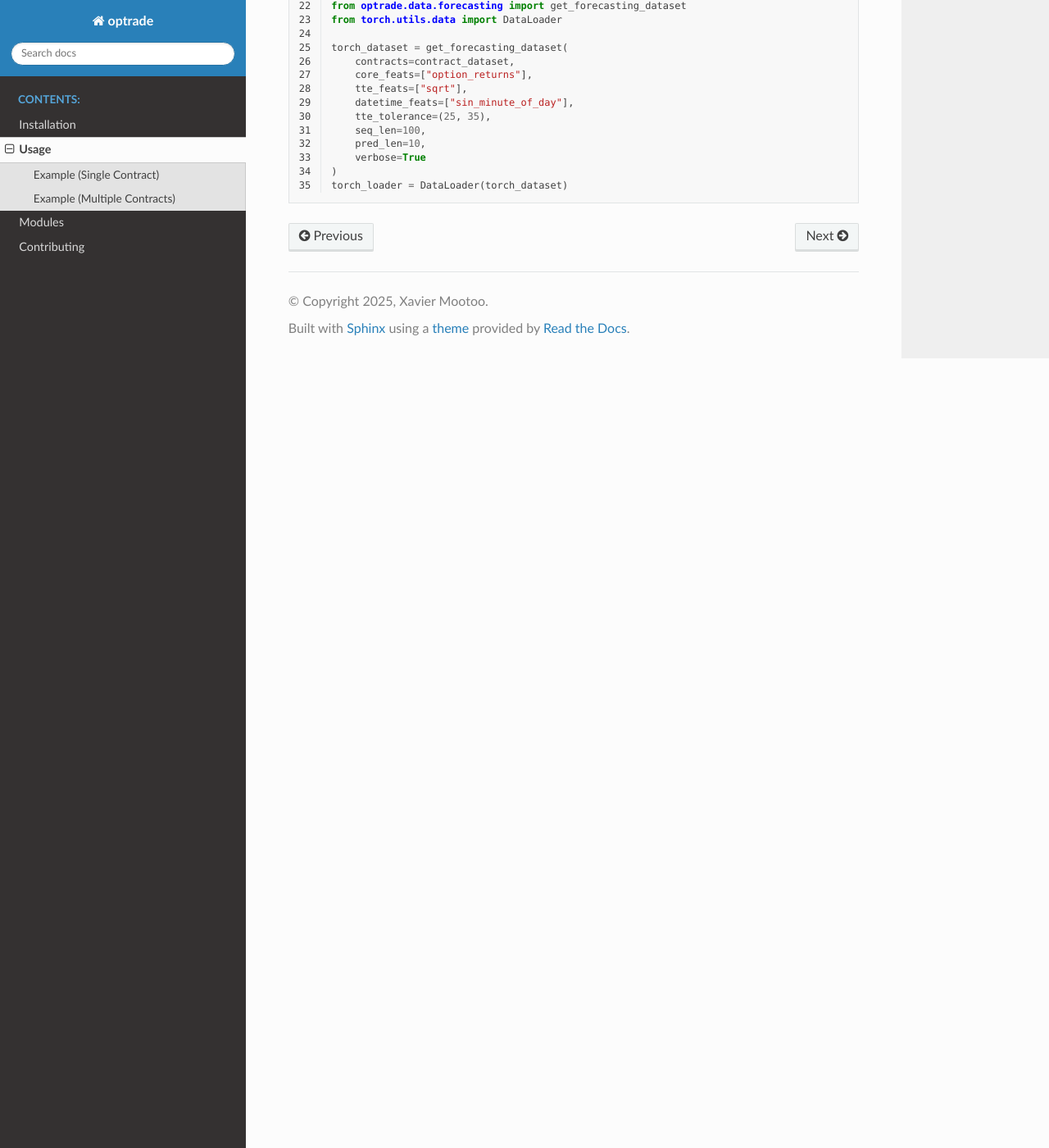
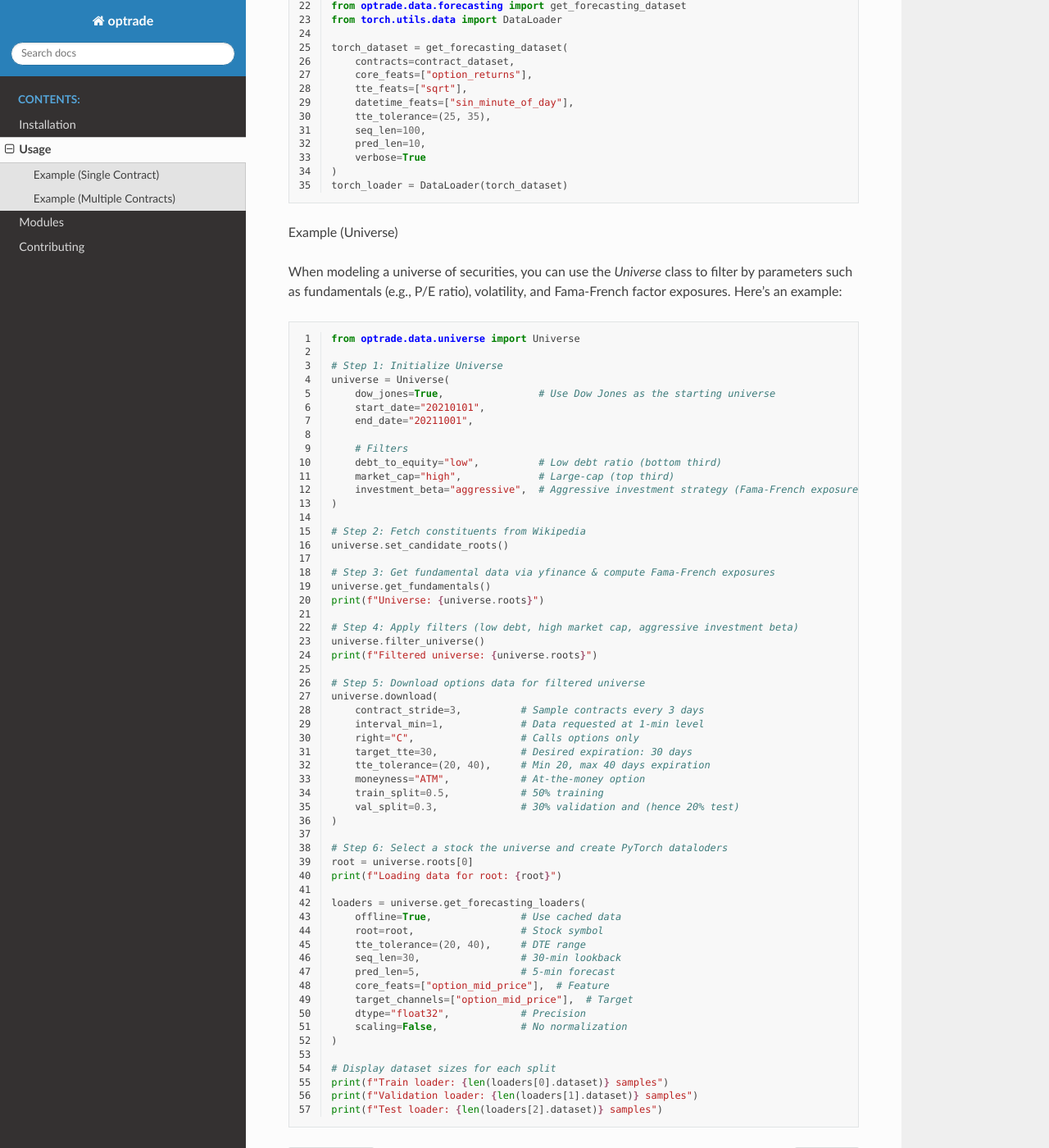
Before and after one commit to xmootoo/OpTrade, a Sphinx documentation site: the page built from docs/usage.rst, in a window 1280 px wide and 1400 px high, scrolled down 1588 px. Shown: the whole window at 82% size. Built offline with Sphinx 7.4.7 and the Read the Docs theme 3.1.0, drawn with Linux system fonts in a browser that asks for light colours.

Commit message:
Added Universe example usage

```diff
--- a/docs/examples/universe.py
+++ b/docs/examples/universe.py
@@ -1,50 +1,57 @@
 from optrade.data.universe import Universe
 
-# Create a Universe instance
+# Step 1: Initialize Universe
 universe = Universe(
-    dow_jones=True,
-    debt_to_equity="low",
-    market_cap="high",
+    dow_jones=True,                # Use Dow Jones as the starting universe
     start_date="20210101",
     end_date="20211001",
-    save_dir="test",
-    verbose=True,
+
+    # Filters
+    debt_to_equity="low",          # Low debt ratio (bottom third)
+    market_cap="high",             # Large-cap (top third)
+    investment_beta="aggressive",  # Aggressive investment strategy (Fama-French exposure)
 )
-universe.set_candidate_roots() # Fetch index constituents
-universe.get_fundamentals() # Fetch fundamental data
+
+# Step 2: Fetch constituents from Wikipedia
+universe.set_candidate_roots()
+
+# Step 3: Get fundamental data via yfinance & compute Fama-French exposures
+universe.get_fundamentals()
 print(f"Universe: {universe.roots}")
 
-# Filter the universe for stocks with low debt-to-equity and high market cap
+# Step 4: Apply filters (low debt, high market cap, aggressive investment beta)
 universe.filter_universe()
 print(f"Filtered universe: {universe.roots}")
 
-# Download contracts and raw data for the filtered universe. This may take a while
+# Step 5: Download options data for filtered universe
 universe.download(
-    contract_stride=3,
-    interval_min=1,
-    right="C",
-    target_tte=30,
-    tte_tolerance=(20, 40),
-    moneyness="ATM",
-    train_split=0.5,
-    val_split=0.3,
+    contract_stride=3,          # Sample contracts every 3 days
+    interval_min=1,             # Data requested at 1-min level
+    right="C",                  # Calls options only
+    target_tte=30,              # Desired expiration: 30 days
+    tte_tolerance=(20, 40),     # Min 20, max 40 days expiration
+    moneyness="ATM",            # At-the-money option
+    train_split=0.5,            # 50% training
+    val_split=0.3,              # 30% validation and (hence 20% test)
 )
 
-# Select a root for forecasting
+# Step 6: Select a stock the universe and create PyTorch dataloders
 root = universe.roots[0]
 print(f"Loading data for root: {root}")
+
 loaders = universe.get_forecasting_loaders(
-    offline=True,
-    root=root,
-    tte_tolerance=(20, 40),
-    seq_len=30, # 30-minute lookback window
-    pred_len=5, # 5-minute forecast horizon
-    core_feats=["option_mid_price"],
-    target_channels=["option_mid_price"],
-    dtype="float32",
-    scaling=False,
+    offline=True,               # Use cached data
+    root=root,                  # Stock symbol
+    tte_tolerance=(20, 40),     # DTE range
+    seq_len=30,                 # 30-min lookback
+    pred_len=5,                 # 5-min forecast
+    core_feats=["option_mid_price"],  # Feature
+    target_channels=["option_mid_price"],  # Target
+    dtype="float32",            # Precision
+    scaling=False,              # No normalization
 )
 
+# Display dataset sizes for each split
 print(f"Train loader: {len(loaders[0].dataset)} samples")
 print(f"Validation loader: {len(loaders[1].dataset)} samples")
 print(f"Test loader: {len(loaders[2].dataset)} samples")
--- a/docs/usage.rst
+++ b/docs/usage.rst
@@ -21,3 +21,12 @@ function to load and transform the data for all contracts:
 .. literalinclude:: examples/multi_contract.py
    :language: python
    :linenos:
+
+Example (Universe)
+
+When modeling a universe of securities, you can use the `Universe` class to filter
+by parameters such as fundamentals (e.g., P/E ratio), volatility, and Fama-French factor exposures. Here's an example:
+
+.. literalinclude:: examples/universe.py
+   :language: python
+   :linenos:
```
